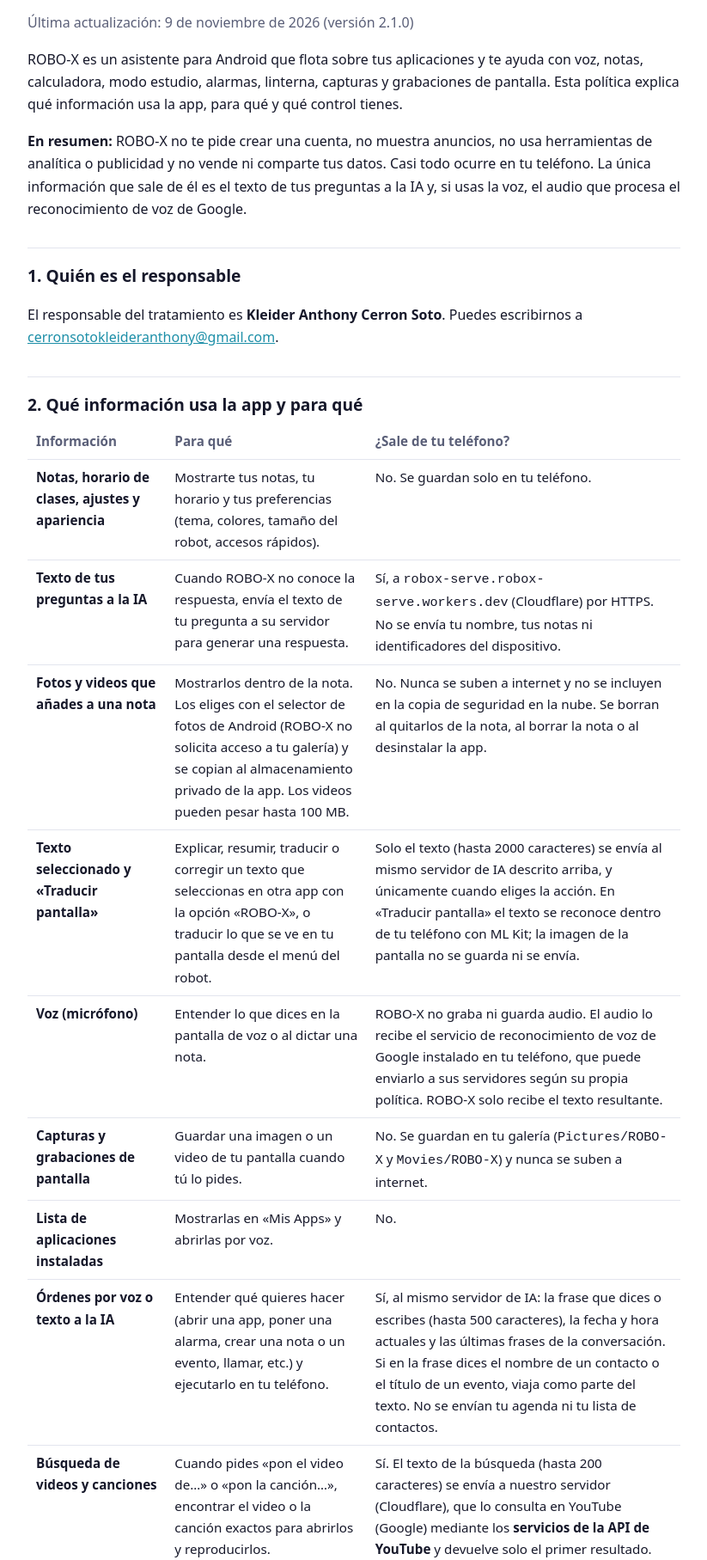
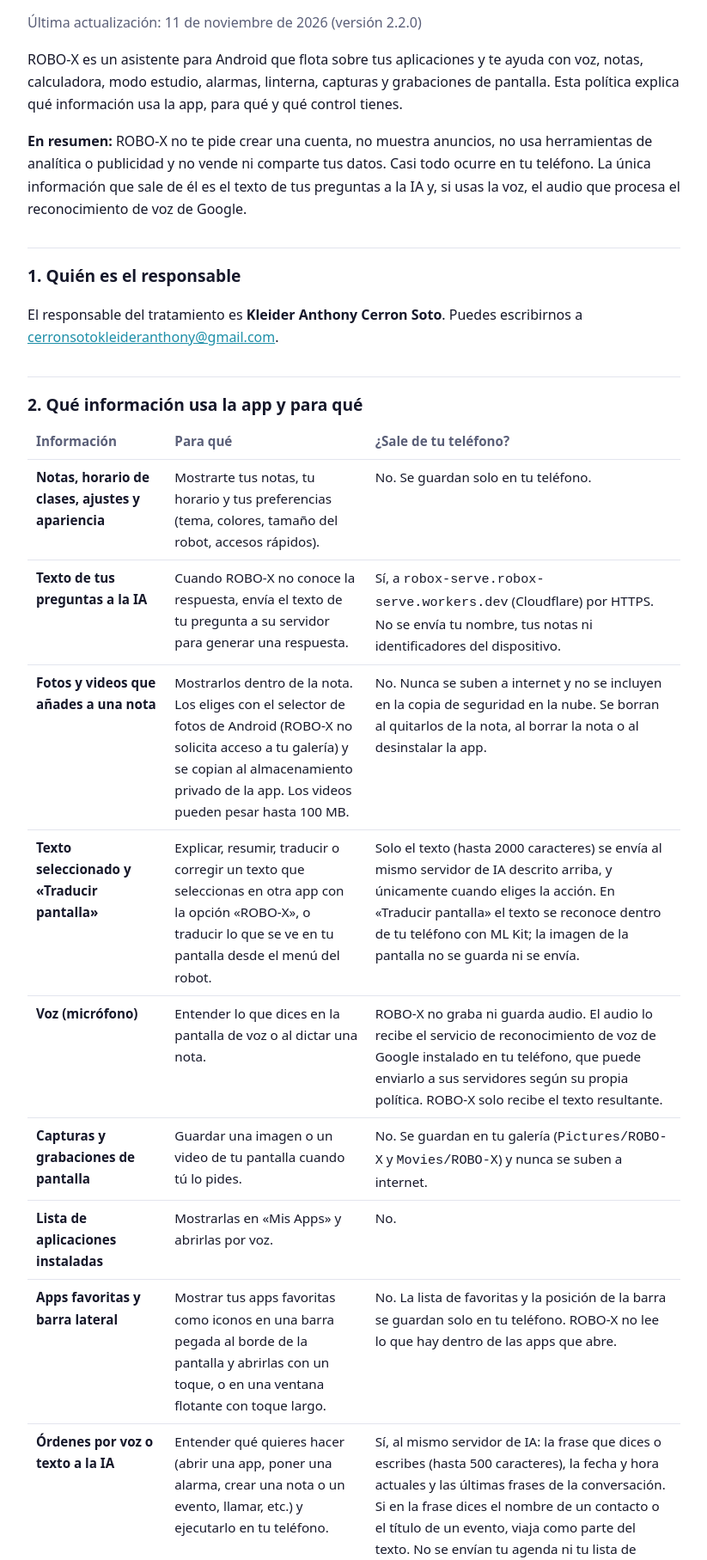
Before and after one commit to 62322764-byte/robox-politica, a plain HTML site: page index.html in a window 1280 px wide. Shown: the part 85-1900 px from the top of the page at 86% size, without its empty margins (228-1051 px from the left). Drawn offline with Linux system fonts and the light colour scheme.

Commit message:
Politica de privacidad 2.2.0

```diff
--- a/index.html
+++ b/index.html
@@ -24,7 +24,7 @@
 <main>
 
 <h1>Política de privacidad de ROBO-X</h1>
-<p class="mut">Última actualización: 9 de noviembre de 2026 (versión 2.1.0)</p>
+<p class="mut">Última actualización: 11 de noviembre de 2026 (versión 2.2.0)</p>
 
 <p>ROBO-X es un asistente para Android que flota sobre tus aplicaciones y te ayuda con voz, notas, calculadora, modo estudio, alarmas, linterna, capturas y grabaciones de pantalla. Esta política explica qué información usa la app, para qué y qué control tienes.</p>
 <p><strong>En resumen:</strong> ROBO-X no te pide crear una cuenta, no muestra anuncios, no usa herramientas de analítica o publicidad y no vende ni comparte tus datos. Casi todo ocurre en tu teléfono. La única información que sale de él es el texto de tus preguntas a la IA y, si usas la voz, el audio que procesa el reconocimiento de voz de Google.</p>
@@ -71,6 +71,11 @@
     <td>No.</td>
   </tr>
   <tr>
+    <td><strong>Apps favoritas y barra lateral</strong></td>
+    <td>Mostrar tus apps favoritas como iconos en una barra pegada al borde de la pantalla y abrirlas con un toque, o en una ventana flotante con toque largo.</td>
+    <td>No. La lista de favoritas y la posición de la barra se guardan solo en tu teléfono. ROBO-X no lee lo que hay dentro de las apps que abre.</td>
+  </tr>
+  <tr>
     <td><strong>Órdenes por voz o texto a la IA</strong></td>
     <td>Entender qué quieres hacer (abrir una app, poner una alarma, crear una nota o un evento, llamar, etc.) y ejecutarlo en tu teléfono.</td>
     <td>Sí, al mismo servidor de IA: la frase que dices o escribes (hasta 500 caracteres), la fecha y hora actuales y las últimas frases de la conversación. Si en la frase dices el nombre de un contacto o el título de un evento, viaja como parte del texto. No se envían tu agenda ni tu lista de contactos.</td>
@@ -108,7 +113,7 @@
 
 <h2>4. Permisos que solicita</h2>
 <ul>
-  <li><strong>Mostrar sobre otras apps:</strong> solo para dibujar el robot flotante y sus paneles. ROBO-X no lee lo que hay en otras aplicaciones.</li>
+  <li><strong>Mostrar sobre otras apps:</strong> solo para dibujar el robot flotante, su barra lateral de favoritas y sus paneles. Algunas apps (por ejemplo, las bancarias) piden a Android ocultar estos elementos y entonces no se ven. ROBO-X no lee lo que hay en otras aplicaciones.</li>
   <li><strong>Micrófono:</strong> solo mientras hablas con ROBO-X. Se pide la primera vez que lo usas.</li>
   <li><strong>Captura de pantalla:</strong> Android te muestra su propio aviso cada vez que ROBO-X va a capturar o grabar. Mientras graba, Android muestra un indicador en la barra de estado.</li>
   <li><strong>Notificaciones:</strong> para el aviso fijo del robot flotante (con el botón «Apagar robot»), el Pomodoro y el aviso de captura.</li>
```
